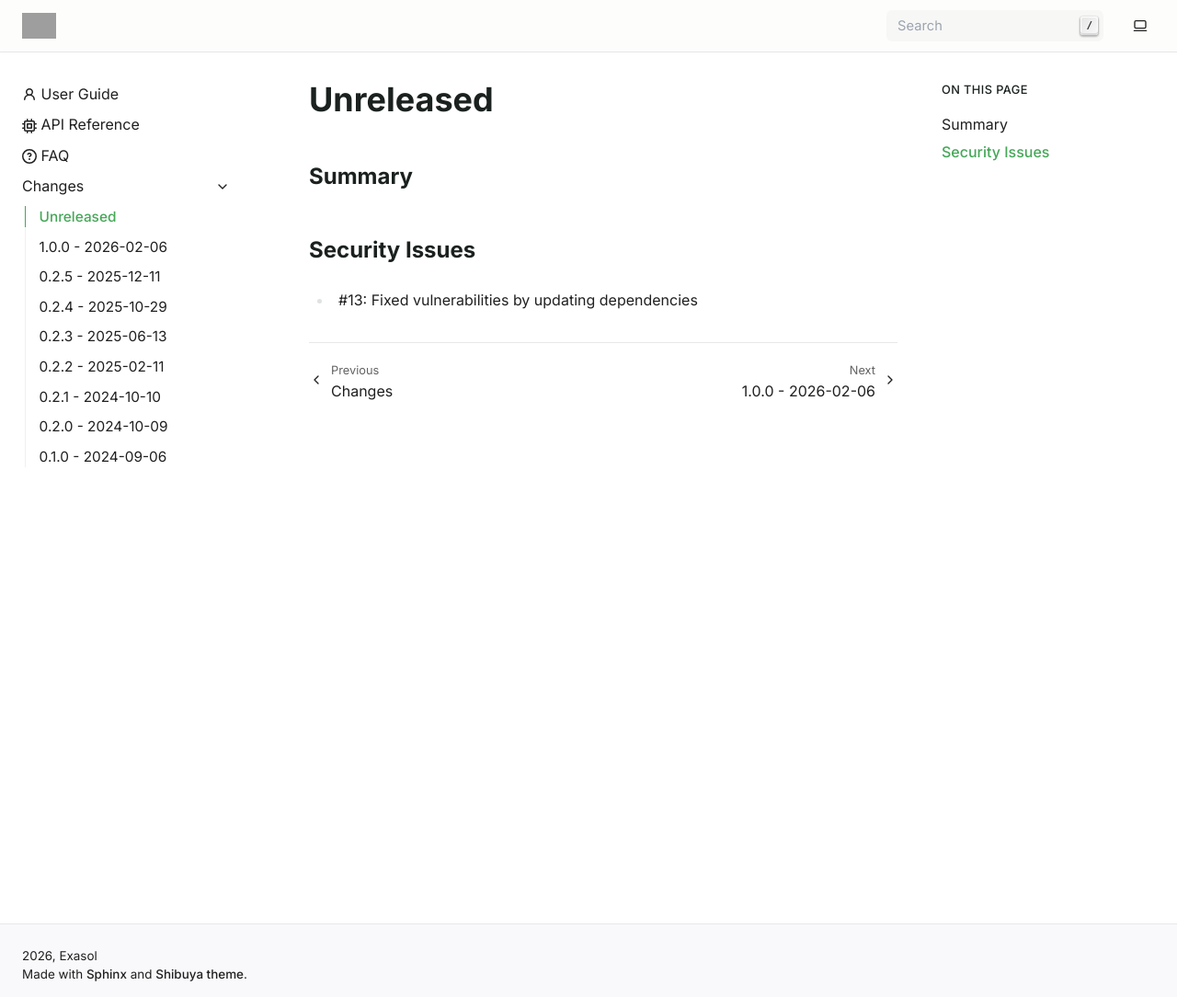
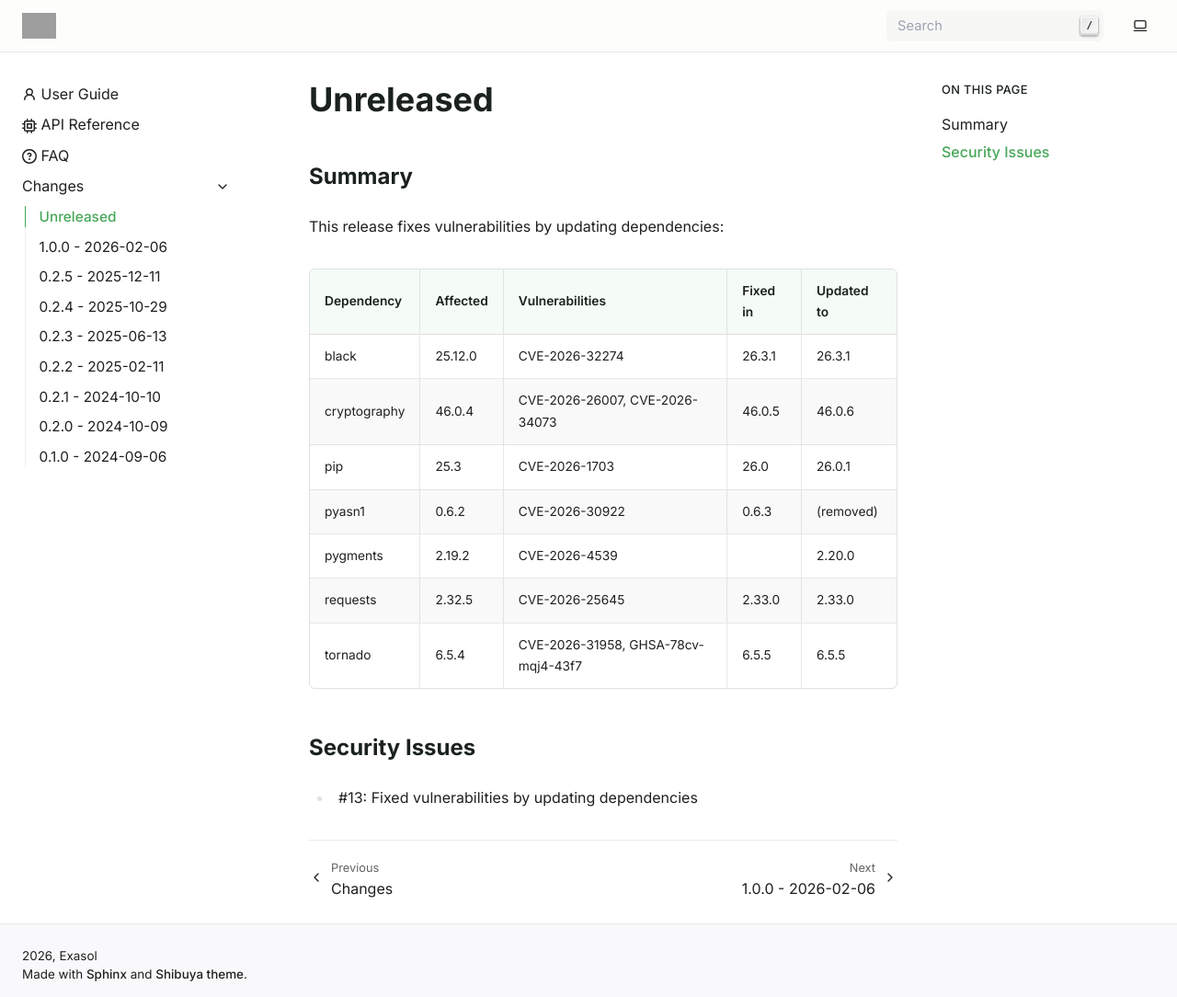
Before and after one commit to exasol/pytest-extension, a Sphinx documentation site: the page built from doc/changes/unreleased.md, in a window 1280 px wide and 1084 px high. Shown: the whole window at 92% size. Built offline with Sphinx 7.4.7, drawn with Linux system fonts in a browser that asks for light colours; pages that are not in the unit, such as notebooks, are missing from menus; grey boxes are pictures that could not be loaded.

Commit message:
Updated changelog

```diff
--- a/doc/changes/unreleased.md
+++ b/doc/changes/unreleased.md
@@ -2,6 +2,18 @@
 
 ## Summary
 
+This release fixes vulnerabilities by updating dependencies:
+
+| Dependency   | Affected | Vulnerabilities                     | Fixed in | Updated to |
+|--------------|----------|-------------------------------------|----------|------------|
+| black        | 25.12.0  | CVE-2026-32274                      | 26.3.1   | 26.3.1     |
+| cryptography | 46.0.4   | CVE-2026-26007, CVE-2026-34073      | 46.0.5   | 46.0.6     |
+| pip          | 25.3     | CVE-2026-1703                       | 26.0     | 26.0.1     |
+| pyasn1       | 0.6.2    | CVE-2026-30922                      | 0.6.3    | (removed)  |
+| pygments     | 2.19.2   | CVE-2026-4539                       |          | 2.20.0     |
+| requests     | 2.32.5   | CVE-2026-25645                      | 2.33.0   | 2.33.0     |
+| tornado      | 6.5.4    | CVE-2026-31958, GHSA-78cv-mqj4-43f7 | 6.5.5    | 6.5.5      |
+
 ## Security Issues
 
 * #13: Fixed vulnerabilities by updating dependencies
```
Also changed, not shown: 1 other file.
